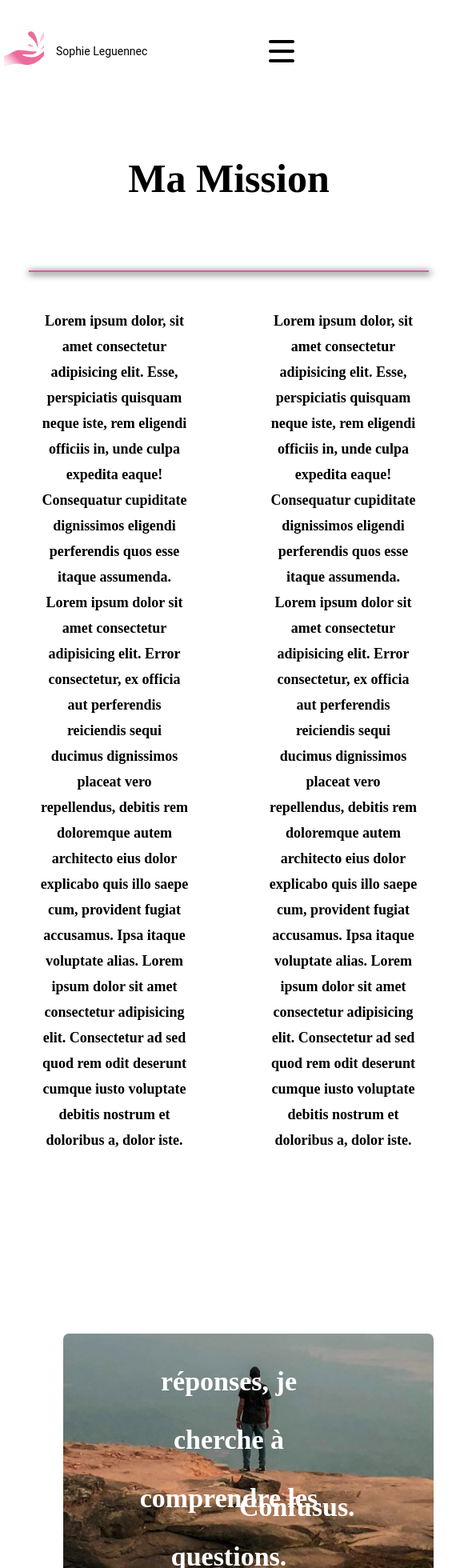
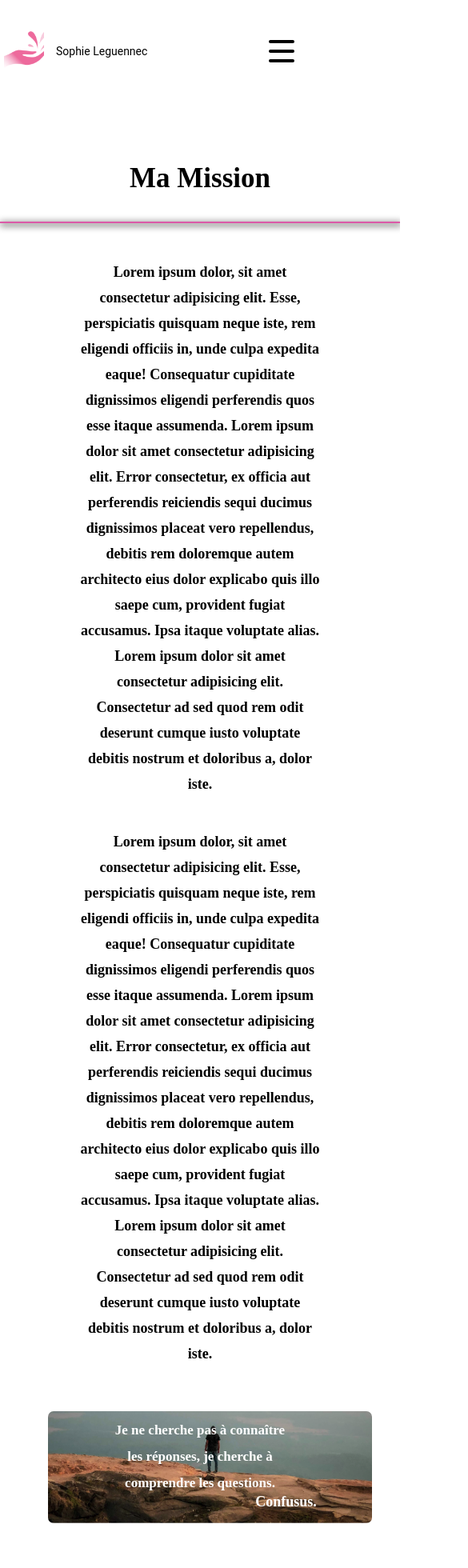
Before and after one commit to peter-centini/sophie-leguennec, a React (Create React App) app: page /Mission in a window 390 px wide. Shown: the top 1960 px of the page at 80% size, 585 px wide, since content can reach past the window. Built offline with nearby package versions, Linux system fonts and the light colour scheme.

Commit message:
media query home/mission finished

```diff
--- a/src/components/Mission/Mission.jsx
+++ b/src/components/Mission/Mission.jsx
@@ -8,7 +8,7 @@ export default function Mission() {
     <div className="container_maMission">
       <div className="mamission_desc">
         <p className="titlte_mission">Ma Mission</p>
-        <div className="trait_dessous"></div>
+        <div className="trait_dessous_mission"></div>
         <div className="mission">
           <div className="mission_text_1">
             <p className="textMission">
--- a/src/components/Mission/mission.css
+++ b/src/components/Mission/mission.css
@@ -22,7 +22,7 @@
     text-align: center;
 }
 
-.trait_dessous {
+.trait_dessous_mission {
     border-top: 2px solid var(--icontxt_color);
     width: 500px;
     margin: 50px 50px;
@@ -114,6 +114,76 @@
     height: 44px;
     margin: 10px 10px;
 }
- #send_me_contacter:hover{
+
+#send_me_contacter:hover {
     color: white;
 }
+
+
+@media screen and (max-width: 767px) {
+    .titlte_mission {
+        font-size: 35px;
+    }
+
+    .trait_dessous_mission {
+        border-top: 2px solid var(--icontxt_color);
+        width: 500px;
+        box-shadow: 1px 2px 8px 1px rgb(0 0 0 / 71%);
+        margin: -11px 0px 0px 0px;
+    }
+
+    .mission {
+        width: 80%;
+        margin-top: 25px;
+        display: flex;
+        flex-direction: column;
+        justify-content: space-between;
+        align-items: center;
+
+    }
+
+    .image {
+        width: 90%;
+        height: 80%;
+        border-radius: 7px;
+        margin: 50px 35px;
+        margin-top: 18px;
+        position: relative;
+        text-align: center;
+        color: white;
+    }
+
+    .texte_centrer {
+        position: absolute;
+        top: 42%;
+        left: 50%;
+        font-size: 17px;
+        transform: translate(-50%, -50%);
+        font-family: var(--Montserrat_700_font);
+        font-weight: bold;
+        line-height: 33px;
+    }
+
+    .signature {
+        position: absolute;
+        top: 81%;
+        left: 79%;
+        font-size: 18px;
+    }
+
+    .btn_double {
+        width: 50%;
+        margin: 0px 0px;
+    }
+
+    .btn_process, .btn_message {
+        font-size: 12px;
+        width: 211px;
+        height: 44px;
+        margin: 10px 10px;
+    }
+
+    #send_me_contacter:hover {
+        color: white;
+    }
+}
--- a/src/components/Nav/Navbar.css
+++ b/src/components/Nav/Navbar.css
@@ -147,6 +147,8 @@ margin-left:4px;
     opacity: 1;
     transition: all 0.5s ease;
     z-index: 1;
+    width: 40%; /*modifier pas tester*/
+    margin: -2px 30%; /*modifier pas tester*/
   }
 
   .navbar_links {
--- a/src/pages/Home/Home.jsx
+++ b/src/pages/Home/Home.jsx
@@ -12,7 +12,7 @@ export default function Home() {
       </div>
       <div className="desc">
         <h1 className="title">Je vous accompagne</h1>
-        <div className="trait_dessous"></div>
+        <div className="trait_dessous_home"></div>
       </div>
       <div className="text_desc">
         <p className="text_Home">
--- a/src/pages/Home/home.css
+++ b/src/pages/Home/home.css
@@ -33,7 +33,7 @@
     margin-top: 20vh;
 }
 
-.trait_dessous {
+.trait_dessous_home {
     border-top: 2px solid var(--icontxt_color);
     width: 500px;
     /*margin: 50px 50px; */
@@ -221,7 +221,7 @@
     }
 
     .btn {
-        margin: 48px 0px -4px 240px;
+        margin: 48px 0px -4px 268px;
     }
 
     .trait_footer {
```
